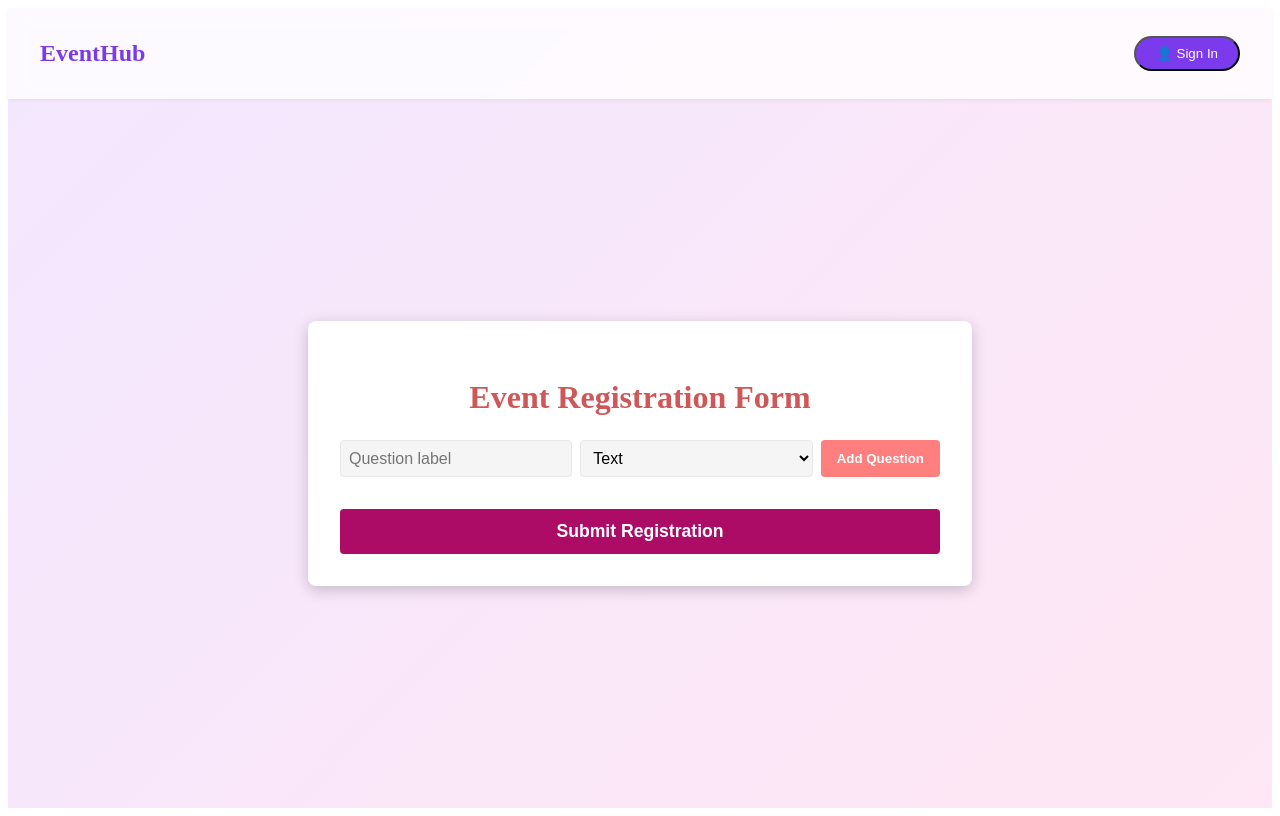
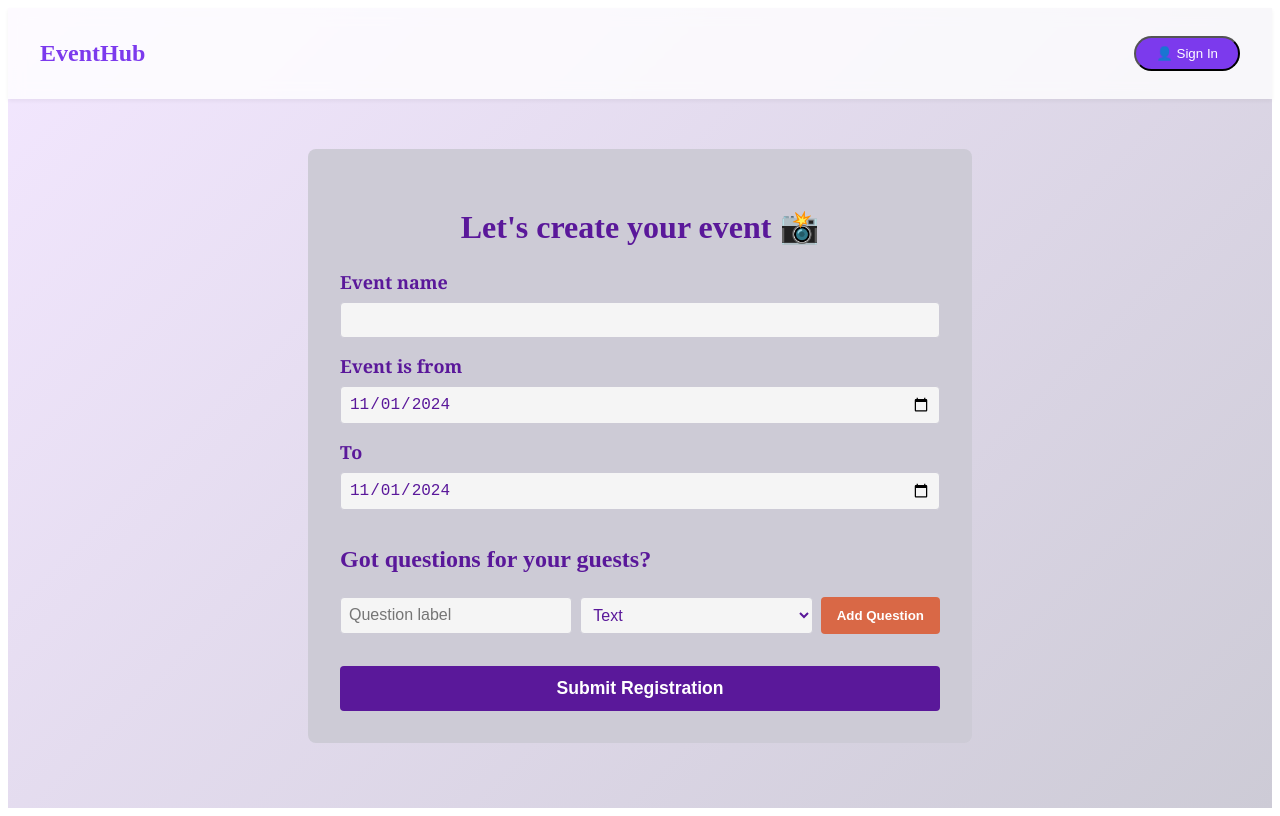
Before and after one commit to Jain2003/event-hub, a Next.js app in the folder nextjs-app/: page /form in a window 1280 px wide. Built offline with nearby package versions, Linux system fonts and the light colour scheme.

Commit message:
More stylised Event creation page.

```diff
--- a/nextjs-app/pages/form.js
+++ b/nextjs-app/pages/form.js
@@ -4,6 +4,7 @@ import styles from '../styles/EventForm.module.css'; // Import CSS module
 export default function EventForm() {
   const [questions, setQuestions] = useState([]);
   const [newQuestion, setNewQuestion] = useState({ label: '', type: 'text' });
+  const [eventDate, setEventDate] = useState(new Date().toISOString().split('T')[0]);
 
   const addQuestion = () => {
     setQuestions([...questions, newQuestion]);
@@ -33,14 +34,32 @@ export default function EventForm() {
         </div>
       </header>
         <div className={styles.container}>
-      <h2 className={styles.title}>Event Registration Form</h2>
+      <h2 className={styles.title}>Let's create your event 📸</h2>
 
       {/* Display added questions and inputs */}
       <form onSubmit={handleSubmit} className={styles.form}>
+        <div key='Name' className={styles.question}>
+          <label className={styles.label}>Event name</label>
+          <input type='text' name='Event_name' required className={styles.input} />
+        </div>
+        <div key='Date' className={styles.question}>
+          <label className={styles.label}>Event is from</label>
+          <input type='date' name='Date' required className={styles.input}
+          value={eventDate}
+          onChange={(event) => setEventDate(event.target.value)}/>
+        </div>
+        <div key='Date' className={styles.question}>
+          <label className={styles.label}>To</label>
+          <input type='date' name='Date' required className={styles.input}
+          value={eventDate}
+          onChange={(event) => setEventDate(event.target.value)}/>
+        </div>
+
+        <h2 className={styles.label}>Got questions for your guests?</h2>
         {questions.map((question, index) => (
           <div key={index} className={styles.question}>
             <label className={styles.label}>{question.label}</label>
-            <input type={question.type} name={question.label} required className={styles.input} />
+            <input type={question.type} name={question.label} disabled className={styles.input} />
           </div>
         ))}
 
--- a/nextjs-app/styles/EventForm.module.css
+++ b/nextjs-app/styles/EventForm.module.css
@@ -46,25 +46,29 @@
     min-height: 100vh;
     display: flex;
     flex-direction: column;
-    background: linear-gradient(135deg, #f3e7ff 0%, #ffe7f4 100%);
+    background: linear-gradient(135deg, #f3e7ff 0%, #cdcbd6 100%);
 }
 
+/* RegistrationForm.module.css */
+
+/* RegistrationForm.module.css */
+
 .container {
-    background: white;
-    color: #fff;
+  background-color: #cdcbd6; /* Soft purple background */
   padding: 2rem;
   border-radius: 8px;
   width: 100%;
   max-width: 600px;
-    margin: auto;
-    box-shadow: 0px 4px 15px rgba(0, 0, 0, 0.2);
+  margin: 50px auto;
+  justify-content: center;
+  align-items: center;
 }
 
 .title {
   font-size: 2rem;
   text-align: center;
   margin-bottom: 1.5rem;
-    color: #cf5757;
+  color: #5a189a; /* Bright purple text */
   font-weight: bold;
 }
 
@@ -78,13 +82,15 @@
   flex: 1;
   padding: 0.5rem;
   border-radius: 4px;
-    border: 1px solid #e5e7eb;
+  border: 1px solid #cdcbd6;
+  outline: none;
   font-size: 1rem;
+  color: #5a189a; /* Bright purple text */
   background-color: #f5f5f5;
 }
 
 .addButton {
-    background-color: #ff7f7f;
+  background-color: #d96846;
   color: #fff;
   border: none;
   padding: 0.5rem 1rem;
@@ -95,7 +101,7 @@
 }
 
 .addButton:hover {
-    background-color: #ff4f4f;
+  background-color: #b9543a;
 }
 
 .form {
@@ -107,16 +113,18 @@
 .question {
   display: flex;
   flex-direction: column;
+  font-family:Cambria, Cochin, Georgia, Times, 'Times New Roman', serif;
+  font-size: large;
 }
 
 .label {
   margin-bottom: 0.5rem;
   font-weight: bold;
-    color: black;
+  color: #5a189a; /* Bright purple label text */
 }
 
 .submitButton {
-    background-color: #ac0c66;
+  background-color: #5a189a; /* Bright purple submit button */
   color: #fff;
   border: none;
   padding: 0.75rem 1.5rem;
@@ -128,5 +136,5 @@
 }
 
 .submitButton:hover {
-    background-color: #b45aa8;
+  background-color: #4b1380;
 }
```
Lines whose indentation alone changed are shown as unchanged.
